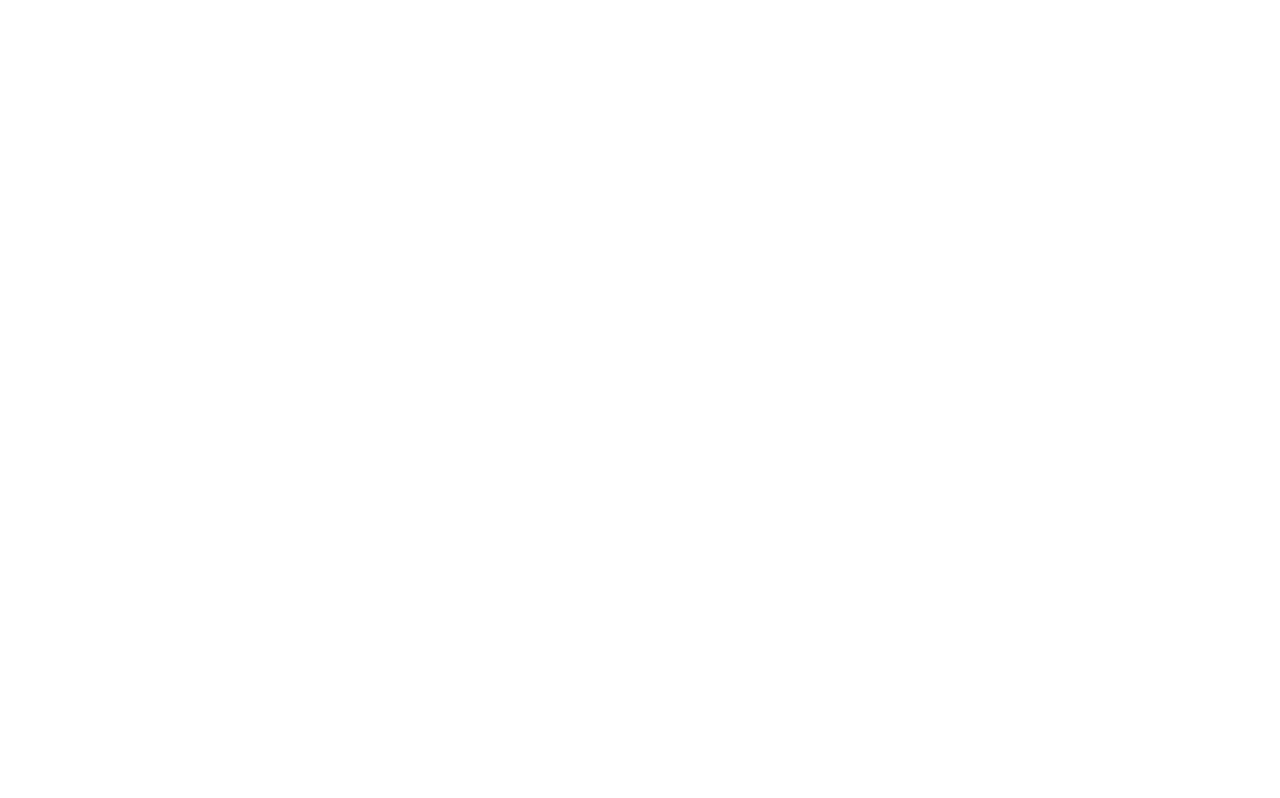
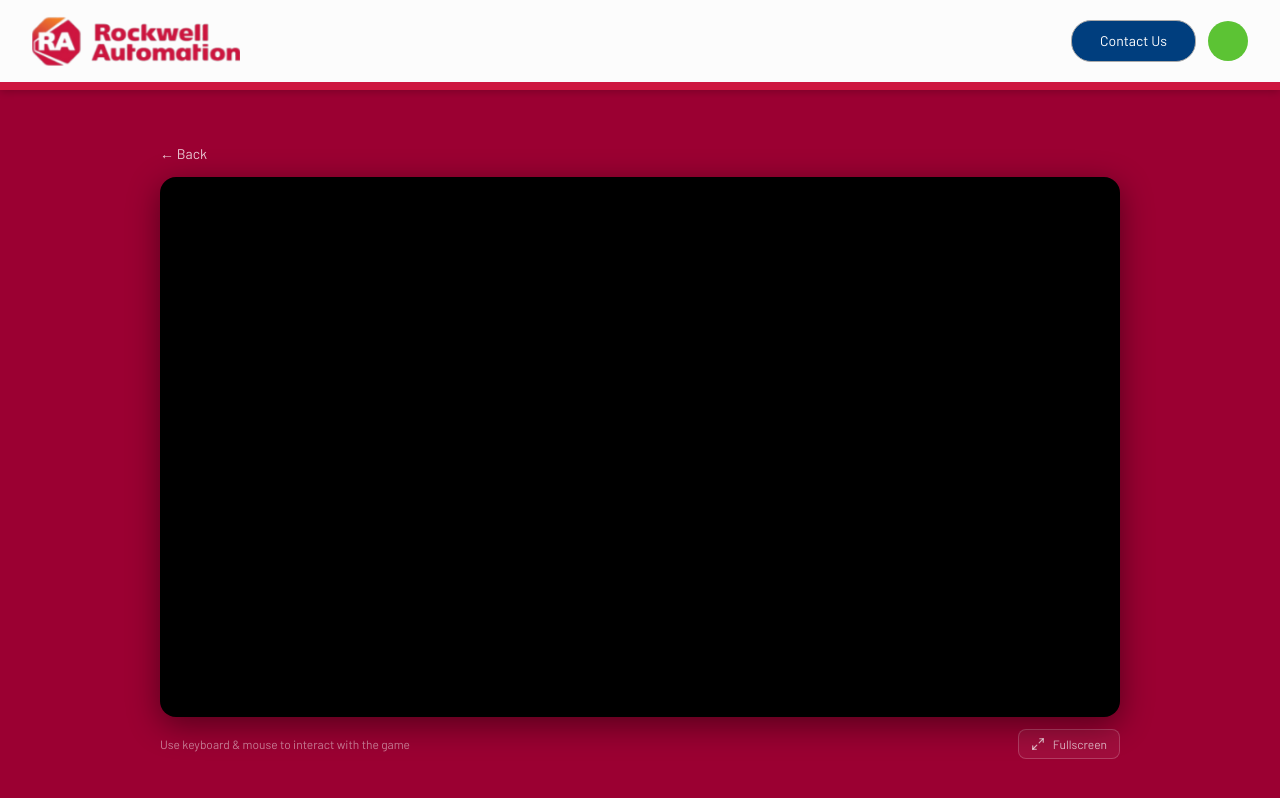
Before and after one commit to CamilaPortanda/Player_One, a React (Vite) app: page /gamePage in a window 1280 px wide. Before the commit this address had no page. Shown: the top 798 px of the page. Built offline with nearby package versions, Linux system fonts and the light colour scheme.

Commit message:
gamePage base terminada

```diff
--- a/src/App.jsx
+++ b/src/App.jsx
@@ -2,6 +2,7 @@
 import SignUp from './pages/SignUp'
 import LogIn from './pages/LogIn'
 import MainPage from './pages/MainPage'
+import GamePage from './pages/GamePage'
 
 function App() {
   return (
@@ -10,6 +11,7 @@
         <Route path="/" element={<MainPage />} />
         <Route path="/signUp" element={<SignUp />} />
         <Route path="/logIn" element={<LogIn />} />
+        <Route path="/gamePage" element={<GamePage />} />
       </Routes>
     </BrowserRouter>
   )
--- /dev/null
+++ b/src/pages/GamePage.jsx
@@ -0,0 +1,94 @@
+import { useState } from 'react'
+import logo from '../assets/rockwell_automation_logo.png'
+import { Link } from 'react-router-dom'
+import Header from '../components/Header'
+
+function GamePage() {
+    const [isLoaded, setIsLoaded] = useState(false)
+    const [isFullscreen, setIsFullscreen] = useState(false)
+
+    // CONFIGURATION — replace this URL with your Unity WebGL build path
+    // Options:
+    //   - Hosted build:   "https://your-cdn.com/unitybuild/index.html"
+    //   - Local (public): "/unity/index.html"
+    const UNITY_BUILD_URL = "/unity/index.html"
+
+    const handleFullscreen = () => {
+        const iframe = document.getElementById('unity-iframe')
+        if (iframe) {
+            if (iframe.requestFullscreen) iframe.requestFullscreen()
+            else if (iframe.webkitRequestFullscreen) iframe.webkitRequestFullscreen()
+            setIsFullscreen(true)
+        }
+    }
+
+    return (
+        <div className="bg-[#9B0032] min-h-screen">
+            <Header />
+
+            <main className="flex flex-col justify-center items-center min-h-[calc(100vh-80px)] py-8 px-4">
+
+                {/* Back link — above the game container */}
+                <div className="w-full max-w-[960px] mb-3">
+                    <Link
+                        to="/"
+                        className="text-white/80 hover:text-white text-sm no-underline transition-colors duration-200"
+                    >
+                        ← Back
+                    </Link>
+                </div>
+
+                {/* Game container */}
+                <div
+                    className="relative bg-black rounded-2xl overflow-hidden shadow-[0px_8px_32px_rgba(0,0,0,0.45)]"
+                    style={{ width: '100%', maxWidth: '960px', aspectRatio: '16/9' }}
+                >
+                    {/* Loading overlay — hidden once iframe fires onLoad */}
+                    {!isLoaded && (
+                        <div className="absolute inset-0 flex flex-col gap-4 justify-center items-center bg-[#0a0a1a] z-10">
+                            {/* Spinner */}
+                            <div className="w-14 h-14 rounded-full border-4 border-[#003e7e]/30 border-t-[#CD163F] animate-spin" />
+                            <p className="text-white/60 text-sm tracking-widest uppercase">
+                                Loading game…
+                            </p>
+                        </div>
+                    )}
+
+                    {/* Unity WebGL iframe */}
+                    <iframe
+                        id="unity-iframe"
+                        src={UNITY_BUILD_URL}
+                        title="Rockwell Automation Game"
+                        onLoad={() => setIsLoaded(true)}
+                        allow="fullscreen; autoplay"
+                        className="w-full h-full border-0"
+                        style={{ display: 'block' }}
+                    />
+                </div>
+
+                {/* Controls bar */}
+                <div className="w-full max-w-[960px] mt-3 flex justify-between items-center">
+                    <p className="text-white/50 text-xs">
+                        Use keyboard & mouse to interact with the game
+                    </p>
+                    <button
+                        onClick={handleFullscreen}
+                        className="flex items-center gap-2 text-white/70 hover:text-white text-xs border border-white/20 hover:border-white/50 rounded-lg px-3 py-1.5 transition-all duration-200 bg-white/5 hover:bg-white/10"
+                    >
+                        {/* Fullscreen icon */}
+                        <svg xmlns="http://www.w3.org/2000/svg" width="14" height="14" viewBox="0 0 24 24" fill="none" stroke="currentColor" strokeWidth="2" strokeLinecap="round" strokeLinejoin="round">
+                            <polyline points="15 3 21 3 21 9" />
+                            <polyline points="9 21 3 21 3 15" />
+                            <line x1="21" y1="3" x2="14" y2="10" />
+                            <line x1="3" y1="21" x2="10" y2="14" />
+                        </svg>
+                        Fullscreen
+                    </button>
+                </div>
+
+            </main>
+        </div>
+    )
+}
+
+export default GamePage
```
